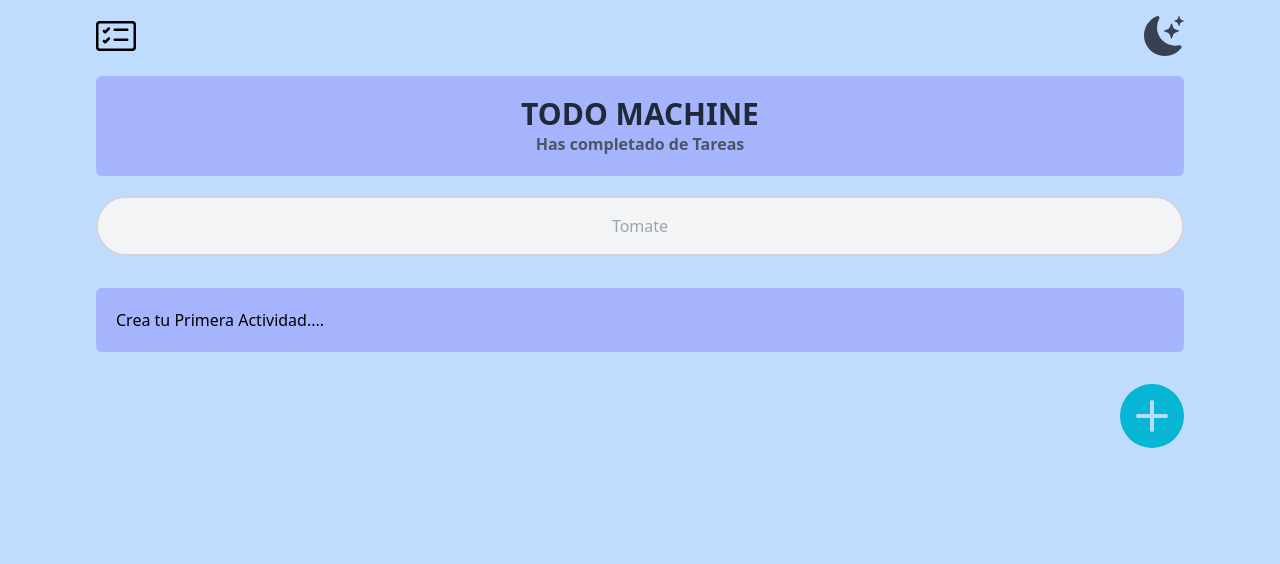
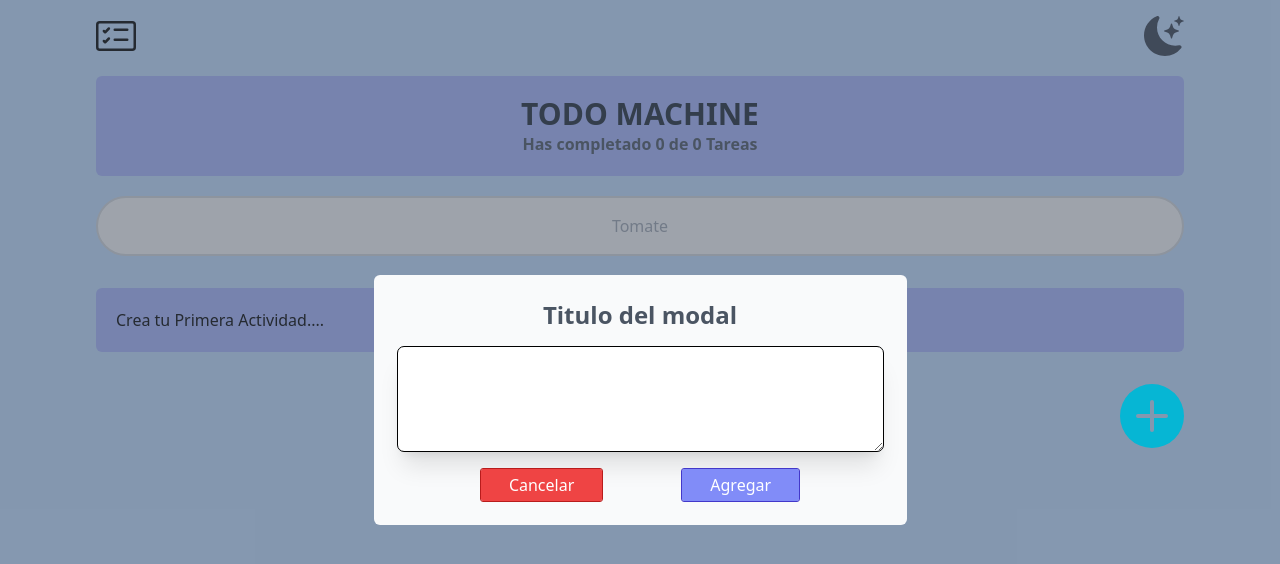
Before and after one commit to renier1989/todo-app, a React (Create React App) app: page / in a window 1280 px wide. Both pictures are taken after a click on the element 640 px from the left and 416 px from the top of the page. Shown: the top 564 px of the page. Built offline with nearby package versions, Linux system fonts and the light colour scheme.

Commit message:
avances Todo-App | Clase 18 Portales y 19 Formulario

```diff
--- a/public/index.html
+++ b/public/index.html
@@ -21,9 +21,7 @@
     <div class=" w-full h-full bg-blue-200 fixed px-24">
 
       <div id="root"></div>
-
-
-
+      <div id="modal"></div>
 
     </div>
 
--- a/src/js/AppUX.js
+++ b/src/js/AppUX.js
@@ -5,22 +5,26 @@ import { TodoList } from "./TodoList";
 import { TodoItem } from "./TodoItem";
 import { CreateTodoButton } from "./CreateTodoButton";
 import { Header } from "./Header";
+import { FormModal } from "./FormModal";
 import { TodoContext } from "./TodoContext";
+import { Modal } from "./Modal";
+
 
 function AppUX() {
+    const { error,
+            loading,
+            todosFiltered,
+            completeTodo,
+            deleteTodo,
+            openModal,
+            setOpenModal,
+            } = React.useContext(TodoContext);
 return (
     <React.Fragment>
     <Header />
     <TodoCounter  />
     <TodoSearch  />
 
-    <TodoContext.Consumer>
-        {({ error,
-            loading,
-            todosFiltered,
-            completeTodo,
-            deleteTodo,
-        })=>(
     <TodoList>
         {error && <p>Hubo un error en la aplicacion....</p>}
         {loading && <p>Cargando la informacion de la BD....</p>}
@@ -36,11 +40,17 @@ return (
         />
         ))}
     </TodoList>
+
+    {!!openModal && (
+        <Modal>
+            <FormModal />
+        </Modal>
     )}
-    </TodoContext.Consumer>
 
 
-    <CreateTodoButton>+</CreateTodoButton>
+    <CreateTodoButton
+    setOpenModal = {setOpenModal}
+    >+</CreateTodoButton>
     </React.Fragment>
 );
 }
--- a/src/js/CreateTodoButton.js
+++ b/src/js/CreateTodoButton.js
@@ -1,19 +1,19 @@
 import React from "react";
 
-function CreateTodoButton() {
-  const buttonClick = (msg)=>{
-    console.log(msg);
+function CreateTodoButton(props) {
+  const buttonClick = ()=>{
+      props.setOpenModal(prevState => !prevState)
   };
 
   return (
-    <div className="flex justify-end"
-    onClick={()=> buttonClick('hola como estas')}
+    <div className="flex justify-end "
+        onClick={buttonClick}
     >
 
         <svg
           xmlns="http://www.w3.org/2000/svg"
           fill="currentColor"
-          className="bi bi-plus-circle-fill w-16 h-16 cursor-pointer "
+          className="bi bi-plus-circle-fill w-16 h-16 cursor-pointer z-10"
           viewBox="0 0 16 16"
         >
           <path
--- /dev/null
+++ b/src/js/FormModal.js
@@ -0,0 +1,51 @@
+import React from 'react';
+import { TodoContext } from './TodoContext';
+
+function FormModal (){
+    const [newTodoValue, setNewTodoValue] = React.useState('');
+    const {
+        addTodo,
+        setOpenModal,
+    } = React.useContext(TodoContext);
+    const onCancel = () => {
+        setOpenModal(false);
+    };
+    const onSubmit = (event) => {
+        event.preventDefault();
+        addTodo(newTodoValue);
+        setOpenModal(false);
+    };
+    const onChange = (event) => {
+        setNewTodoValue(event.target.value);
+    }
+
+    return (
+        <form onSubmit={onSubmit}>
+            <div className="rounded-md bg-gray-50 p-6 text-center">
+                <div className='mb-4  text-2xl font-semibold text-gray-600'>Titulo del modal</div>
+                <div>
+                    <textarea
+                    className='border-1 rounded-md border-gray-600 p-1 outline outline-1 focus:outline-indigo-500 shadow-xl'
+                    value={newTodoValue}
+                    onChange={onChange}
+                    rows="4"
+                    cols="50"
+                    ></textarea>
+                </div>
+                <div className='text-center space-x-20 mt-3'>
+                    <button
+                    className='bg-red-500 rounded-sm py-1 px-7 text-white font-medium outline outline-1 outline-red-700 hover:bg-red-800'
+                        type="button"
+                        onClick={onCancel}
+                    > Cancelar </button>
+                    <button
+                    className='bg-indigo-400 rounded-sm py-1 px-7 text-white font-medium outline outline-1 outline-indigo-700 hover:bg-indigo-800'
+                        type="submit"
+                    > Agregar </button>
+                </div>
+            </div>
+        </form>
+    );
+}
+
+export { FormModal }
--- /dev/null
+++ b/src/js/Modal/index.js
@@ -0,0 +1,13 @@
+import React from "react";
+import ReactDOM from 'react-dom';
+
+function Modal({ children }){
+    return ReactDOM.createPortal(
+        <div className="modal fade fixed inset-0 grid h-full w-full place-items-center overflow-y-auto bg-gray-600 bg-opacity-50">
+            {children}
+        </div>,
+        document.getElementById('modal')
+    );
+}
+
+export {Modal};
--- a/src/js/TodoContext/Index.js
+++ b/src/js/TodoContext/Index.js
@@ -13,8 +13,8 @@ function TodoProvider(props){
       }  = useLocalStorage('TODOS_V1',[]);
 
     const [searchValue, setSearchValue] = React.useState("");
-
-    const completedjTodos = todos.filter((todo) => !!todo.completed).length;
+    const [openModal, setOpenModal ] = React.useState(false);
+    const completedTodos = todos.filter((todo) => !!todo.completed).length;
     const totalTodos = todos.length;
 
     let todosFiltered = [];
@@ -29,6 +29,18 @@ function TodoProvider(props){
         return todoText.includes(todoSearch);
       });
     }
+
+    const addTodo = (text) => {
+
+      const newTodos = [...todos];
+      newTodos.push({
+        id : totalTodos+1,
+        completed : false,
+        text : text
+      })
+      // setTodos(newTodos);
+      saveTodos(newTodos);
+    };
 
     const completeTodo = (id) => {
       const todoIndex = todos.findIndex((todo) => todo.id === id);
@@ -51,12 +63,15 @@ function TodoProvider(props){
         loading,
         error,
         totalTodos,
-        completedjTodos,
+        completedTodos,
         searchValue,
         setSearchValue,
         todosFiltered,
         completeTodo,
         deleteTodo,
+        addTodo,
+        openModal,
+        setOpenModal,
     }}>
         {props.children}
     </TodoContext.Provider>
--- a/src/js/TodoCounter.js
+++ b/src/js/TodoCounter.js
@@ -1,11 +1,15 @@
 import React from 'react';
+import { TodoContext } from './TodoContext';
 
-function TodoCounter({total, completed}) {
+function TodoCounter() {
+
+    const {totalTodos, completedTodos} = React.useContext(TodoContext);
+
     return (
         <React.Fragment>
             <div className=' w-full h-1/3  bg-indigo-300 my-5 rounded-md p-5 text-center'>
                 <h2 className='font-extrabold text-3xl text-gray-800'> TODO MACHINE</h2>
-                <h2 className='font-semibold text-gray-600'> Has completado {completed} de {total} Tareas</h2>
+                <h2 className='font-semibold text-gray-600'> Has completado {completedTodos} de {totalTodos} Tareas</h2>
             </div>
         </React.Fragment>
     );
--- a/src/js/TodoItem.js
+++ b/src/js/TodoItem.js
@@ -34,7 +34,7 @@ function TodoItem(props) {
         // className="text-lg font-bold text-gray-700 line-through"
         // style={{ textDecoration: props.completed && "line-through" }}
 
-        >{props.text} - {props.completed}</p>
+        >{props.text}</p>
         <span className="absolute -top-1 right-2 cursor-pointer"
         onClick={props.onDelete}
         >
--- a/src/js/TodoSearch.js
+++ b/src/js/TodoSearch.js
@@ -1,6 +1,9 @@
 import React from 'react';
+import { TodoContext } from './TodoContext';
 
-function TodoSearch({searchValue , setSearchValue}) {
+function TodoSearch() {
+
+    const {searchValue , setSearchValue} = React.useContext(TodoContext)
 
     // const [searchValue , setSearchValue] = React.useState('');
 
```
Lines whose indentation alone changed are shown as unchanged.
